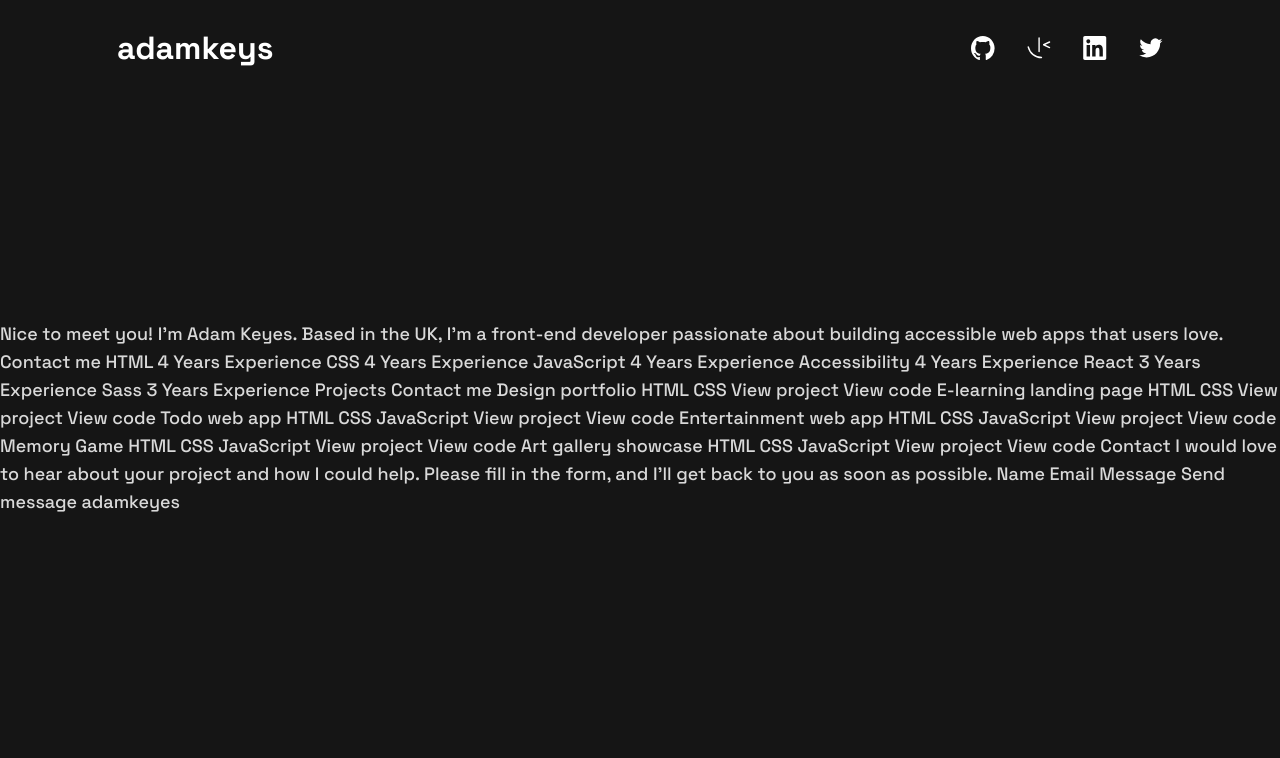
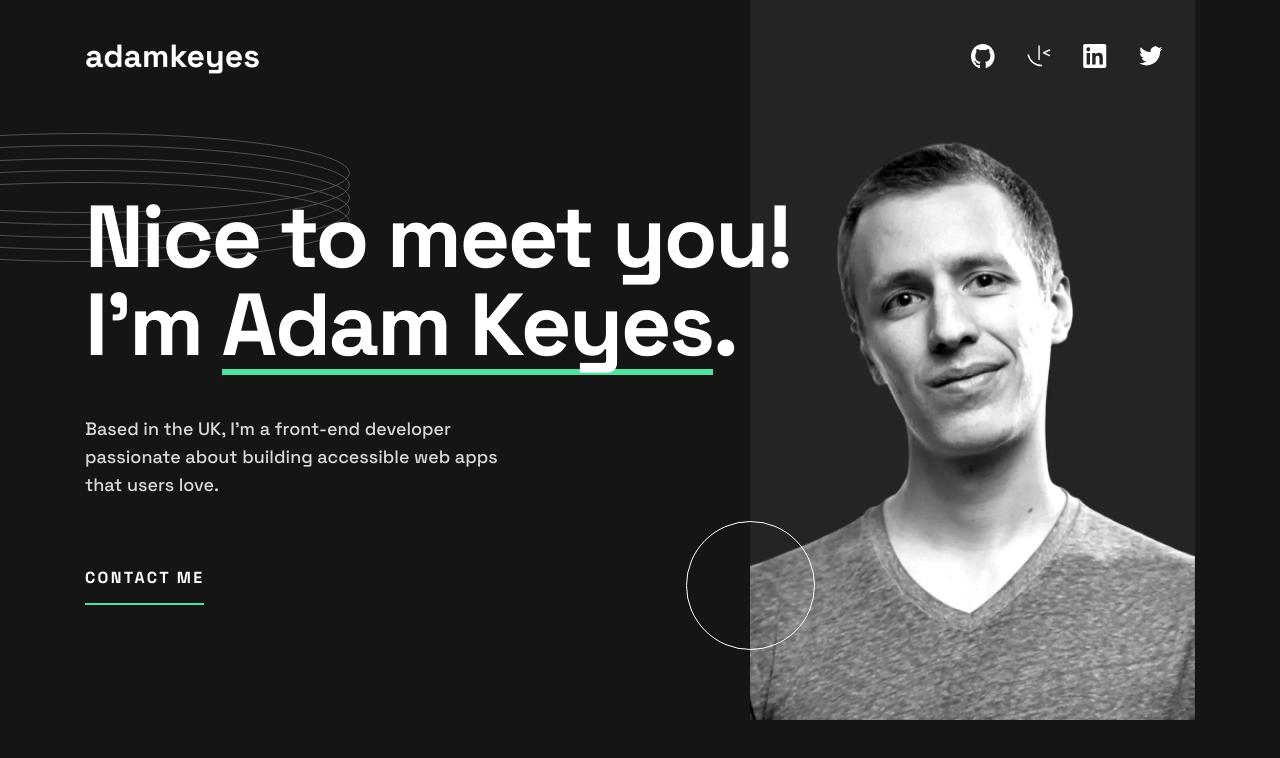
Before and after one commit to abedfetrat/single-page-developer-portfolio, a website: page index.html in a window 1280 px wide. Drawn offline with Linux system fonts and the light colour scheme.

Commit message:
add hero section

```diff
--- a/index.html
+++ b/index.html
@@ -1,46 +1,124 @@
 <!DOCTYPE html>
 <html lang="en">
   <head>
-  <meta charset="UTF-8">
-  <meta name="viewport" content="width=device-width, initial-scale=1.0">
+    <meta charset="UTF-8" />
+    <meta name="viewport" content="width=device-width, initial-scale=1.0" />
 
-  <link rel="icon" type="image/png" sizes="32x32" href="./assets/favicon-32x32.png">
+    <link
+      rel="icon"
+      type="image/png"
+      sizes="32x32"
+      href="./assets/favicon-32x32.png"
+    />
 
-  <link rel="stylesheet" href="/css/main.css">
+    <link rel="stylesheet" href="/css/main.css" />
 
     <title>Frontend Mentor | Single-page developer portfolio</title>
   </head>
-<body class="relative font-primary text-base bg-black text-grey tablet:text-md">
-  <!-- Header -->
-  <header class="absolute top-6 left-0 right-0 tablet:top-8">
-    <div class="container mx-auto px-4 flex flex-col items-center gap-6 tablet:px-8 tablet:flex-row tablet:justify-between">
-      <p class="font-bold text-lg text-white tablet:text-[32px]">adamkeys</p>
-      <div class="flex items-center gap-6 tablet:gap-8">
+  <body
+    class="relative bg-black font-primary text-base text-grey tablet:text-md"
+  >
+    <!----------------- HEADER ----------------->
+    <header class="absolute inset-x-0 top-7 z-50 tablet:top-8 desktop:top-10">
+      <!-- Container -->
+      <div
+        class="container flex flex-col items-center gap-6 px-4 tablet:flex-row tablet:justify-between tablet:px-8"
+      >
+        <!-- Logo -->
+        <p class="text-lg font-bold leading-none text-white tablet:text-[32px]">
+          adamkeyes
+        </p>
+        <!-- Socials -->
+        <div class="flex items-center gap-6 tablet:gap-8 desktop:mr-8">
           <a href="#" class="w-5 tablet:w-6">
-          <img src="./assets/images/icon-github.svg" alt="">
+            <img src="./assets/images/icon-github.svg" alt="" />
           </a>
           <a href="#" class="w-5 tablet:w-6">
-          <img src="./assets/images/icon-frontend-mentor.svg" alt="">
+            <img src="./assets/images/icon-frontend-mentor.svg" alt="" />
           </a>
           <a href="#" class="w-5 tablet:w-6">
-          <img src="./assets/images/icon-linkedin.svg" alt="">
+            <img src="./assets/images/icon-linkedin.svg" alt="" />
           </a>
           <a href="#" class="w-5 tablet:w-6">
-          <img src="./assets/images/icon-twitter.svg" alt="">
+            <img src="./assets/images/icon-twitter.svg" alt="" />
           </a>
         </div>
       </div>
     </header>
 
-  <main class="pt-80">
-    Nice to meet you! I'm Adam Keyes.
-
+    <main>
+      <!----------------- HERO ----------------->
+      <section class="container px-4 tablet:px-8">
+        <div
+          class="relative mx-auto grid max-w-[375px] justify-items-center gap-11 tablet:max-w-none tablet:justify-items-start"
+        >
+          <!-- Left Content -->
+          <div
+            class="tablet:text-start self-end text-center tablet:col-start-1 tablet:row-start-1 desktop:mb-[115px]"
+          >
+            <h1
+              class="text-xl font-bold text-white tablet:text-3xl desktop:text-4xl"
+            >
+              Nice to <br class="hidden tablet:block desktop:hidden" />
+              meet you! <br class="tablet:hidden desktop:block" />
+              I'm
+              <span
+                class="inline-block border-b-4 border-green tablet:border-b-[6px]"
+                >Adam Keyes</span
+              >.
+            </h1>
+            <p class="mt-6 max-w-[39ch] tablet:mt-[60px] desktop:mt-10">
               Based in the UK, I'm a front-end developer passionate about
               building accessible web apps that users love.
+            </p>
+            <a
+              href="#"
+              class="mt-7 inline-block border-b-2 border-green pb-3 text-base font-bold uppercase tracking-[2.3px] text-white transition-colors hover:text-green tablet:mt-9 desktop:mt-[66px]"
+              >Contact me</a
+            >
+          </div>
+          <!-- Profile Image -->
+          <div
+            class="-order-1 mx-auto max-w-[174px] tablet:col-start-1 tablet:row-start-1 tablet:ml-auto tablet:-mr-[32px] tablet:max-w-[322px] desktop:mr-0 desktop:max-w-[445px]"
+          >
+            <picture>
+              <source
+                srcset="./assets/images/image-profile-desktop.webp"
+                media="(min-width: 1174px)"
+              />
+              <source
+                srcset="./assets/images/image-profile-tablet.webp"
+                media="(min-width: 768px)"
+              />
+              <img src="./assets/images/image-profile-mobile.webp" alt="" />
+            </picture>
+          </div>
+          <!-- Rings Background Pattern -->
+          <div
+            class="absolute top-[124px] left-[-342px] -z-10 tablet:top-[86px] tablet:left-[-265px] desktop:top-[133px] desktop:left-[100]"
+          >
+            <img
+              src="./assets/images/pattern-rings.svg"
+              width="530"
+              height="129"
+              alt=""
+            />
+          </div>
+          <!-- Circle Background Pattern -->
+          <div
+            class="absolute top-[254px] right-[-65px] z-10 tablet:top-auto tablet:bottom-0 desktop:bottom-[70px] desktop:right-[380px]"
+          >
+            <img
+              src="./assets/images/pattern-circle.svg"
+              width="129"
+              height="129"
+              alt=""
+            />
+          </div>
+        </div>
+      </section>
 
-    Contact me
-
-    HTML
+      <!--  HTML
     4 Years Experience
 
     CSS
@@ -103,9 +181,7 @@
 
     Send message
 
-    adamkeyes
-
+    adamkeyes -->
     </main>
-
   </body>
 </html>
--- a/package.json
+++ b/package.json
@@ -10,5 +10,9 @@
   },
   "keywords": [],
   "author": "",
-  "license": "ISC"
+  "license": "ISC",
+  "devDependencies": {
+    "prettier": "^2.7.1",
+    "prettier-plugin-tailwindcss": "^0.1.13"
+  }
 }
--- a/tailwind.config.js
+++ b/tailwind.config.js
@@ -4,7 +4,7 @@ module.exports = {
   theme: {
     screens: {
       tablet: "768px",
-      desktop: "1110px"
+      desktop: "1174px"
     },
     colors: {
       black: '#151515',
@@ -26,6 +26,9 @@ module.exports = {
     fontFamily: {
       primary: 'Space Grotesk, sans-serif'
     },
+    container: {
+      center: true
+    },
     extend: {},
   },
   plugins: [],
```
Also changed, not shown: css/main.css, 2 other files. Lines whose indentation alone changed are shown as unchanged.
